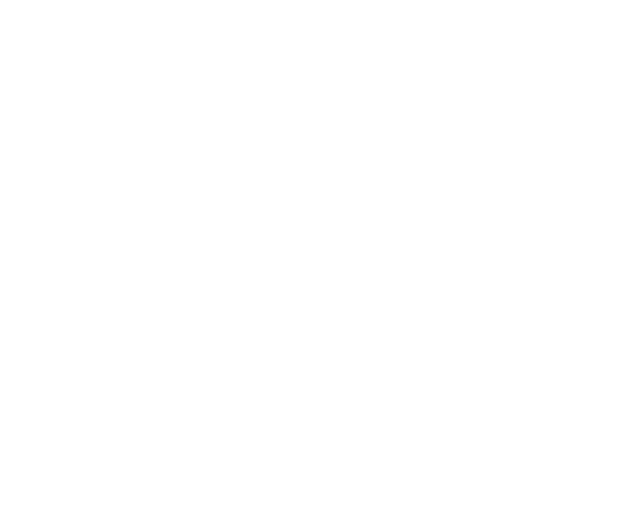
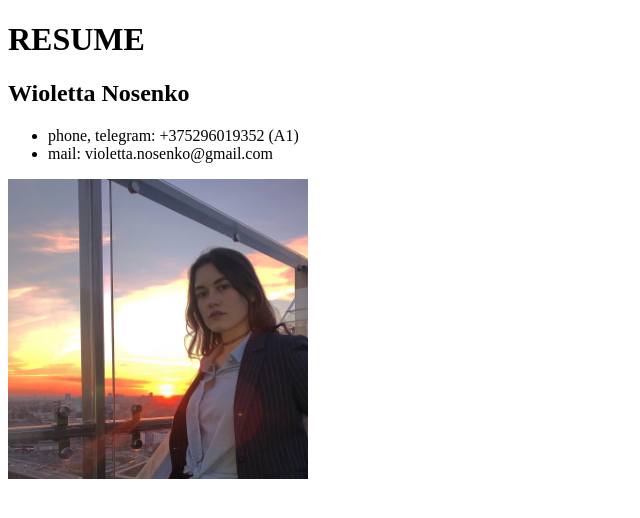
Before and after one commit to WioWio/rsschool-cv, a plain HTML site: page index.html in a window 1280 px wide. Shown: the whole page, without its empty margins (0-640 px from the left). Drawn offline with Linux system fonts and the light colour scheme.

Commit message:
feat: add name and contact information

```diff
--- a/index.html
+++ b/index.html
@@ -1 +1,26 @@
 <!DOCTYPE html>
+<html lang=en>
+    <head>
+        <meta charset="UTF-8">
+        <title>HTML, CSS & Git Basics</title>
+
+    </head>
+    <body>
+        <header>
+            <h1>RESUME</h1>
+            <h2>Wioletta Nosenko</h2>
+            <section>
+                <div class="contacts">
+                    <ul class="contact-data">
+                        <li>phone, telegram: +375296019352 (A1)</li>
+                        <li>mail: violetta.nosenko@gmail.com</li>
+                    </ul>
+                </div>
+                <div class="person-image">
+                    <img src="src/person-img.jpg" width="300px">
+                </div>
+            </section>
+        </header>
+
+    </body>
+</html>
```
